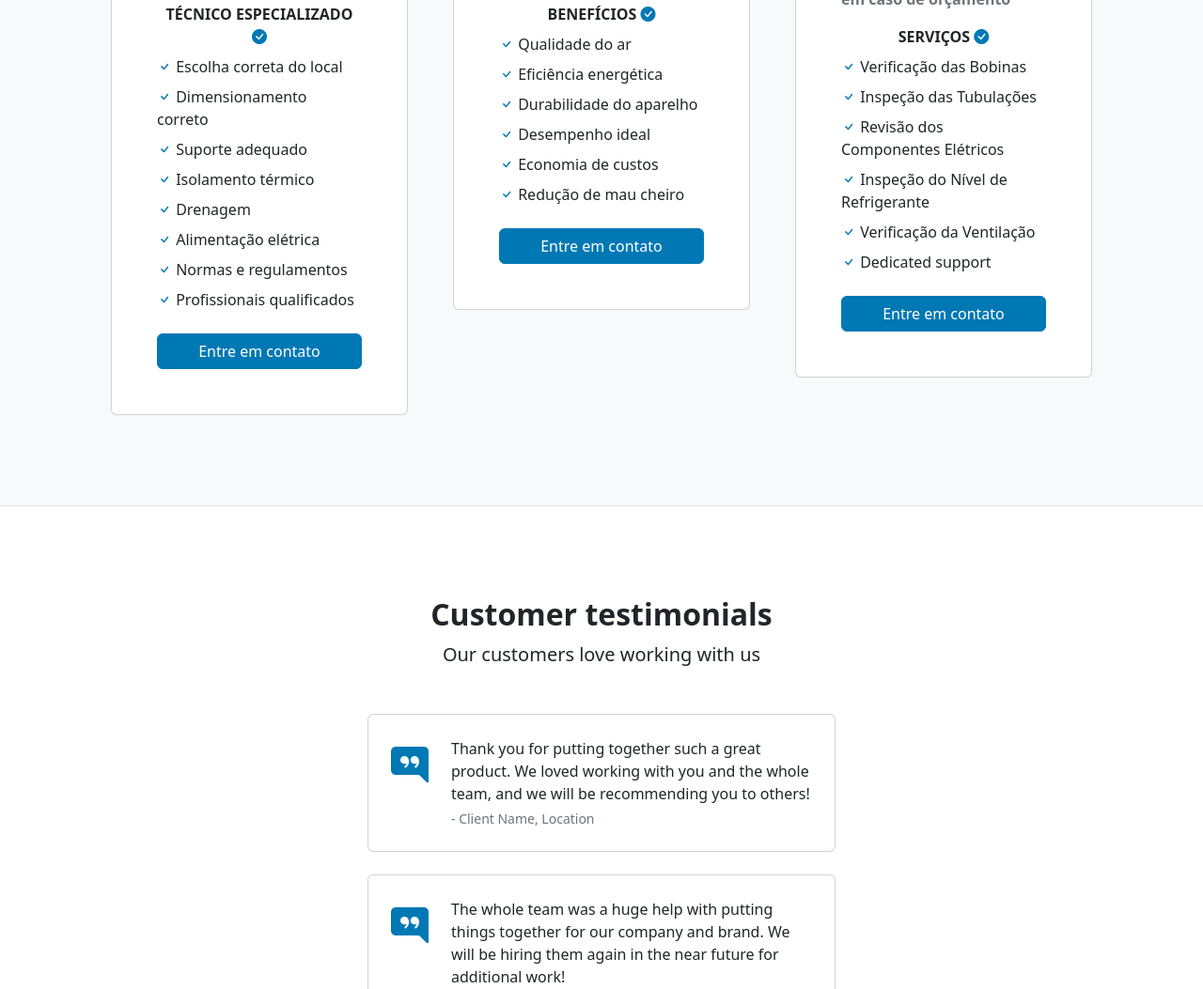
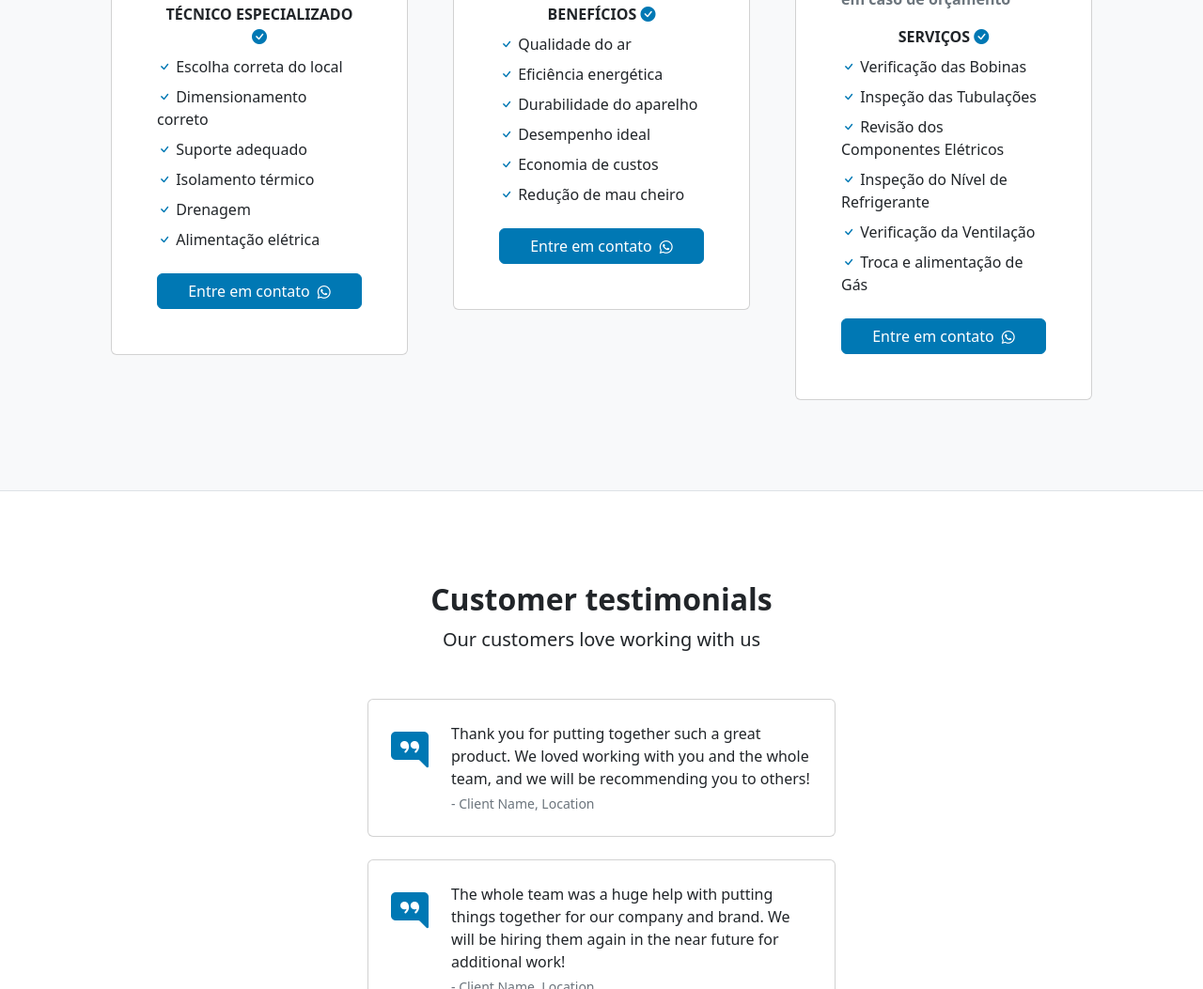
Before and after one commit to Adailson-Almeida/JOV-Ar, a website: page index.html in a window 1280 px wide. Shown: the part 2060-3113 px from the top of the page at 94% size. Drawn offline with nearby package versions, Linux system fonts and the light colour scheme.

Commit message:
atualizando cards

```diff
--- a/index.html
+++ b/index.html
@@ -291,16 +291,10 @@
                                         <i class="bi bi-check text-primary"></i>
                                         Alimentação elétrica
                                     </li>
-                                    <li class="mb-2">
-                                        <i class="bi bi-check text-primary"></i>
-                                        Normas e regulamentos
-                                    </li>
-                                    <li class="">
-                                        <i class="bi bi-check text-primary"></i>
-                                        Profissionais qualificados
-                                    </li>
+
+
                                 </ul>
-                                <div class="d-grid"><a class="btn btn-primary" href="#!">Entre em contato</a></div>
+                                <div class="d-grid"><a class="btn btn-primary" href="https://wa.me/5561991831119?text=Ol%C3%A1%2C%20gostaria%20de%20um%20or%C3%A7amento..." target="_blank">Entre em contato<i class="bi bi-whatsapp small ms-2"></i></a></div>
                             </div>
                         </div>
                     </div>
@@ -349,7 +343,7 @@
                                     </li>
 
                                 </ul>
-                                <div class="d-grid"><a class="btn btn-primary" href="#!">Entre em contato</a></div>
+                                <div class="d-grid"><a class="btn btn-primary" href="https://wa.me/5561991831119?text=Ol%C3%A1%2C%20gostaria%20de%20um%20or%C3%A7amento..." target="_blank">Entre em contato<i class="bi bi-whatsapp small ms-2"></i></a></div>
                             </div>
                         </div>
                     </div>
@@ -400,11 +394,11 @@
                                     </li>
                                     <li class="mb-2">
                                         <i class="bi bi-check text-primary"></i>
-                                        Dedicated support
+                                        Troca e alimentação de Gás
                                     </li>
 
                                 </ul>
-                                <div class="d-grid"><a class="btn btn-primary" href="#!">Entre em contato</a></div>
+                                <div class="d-grid"><a class="btn btn-primary" href="https://wa.me/5561991831119?text=Ol%C3%A1%2C%20gostaria%20de%20um%20or%C3%A7amento..." target="_blank">Entre em contato<i class="bi bi-whatsapp small ms-2"></i></a></div>
                             </div>
                         </div>
                     </div>
```
